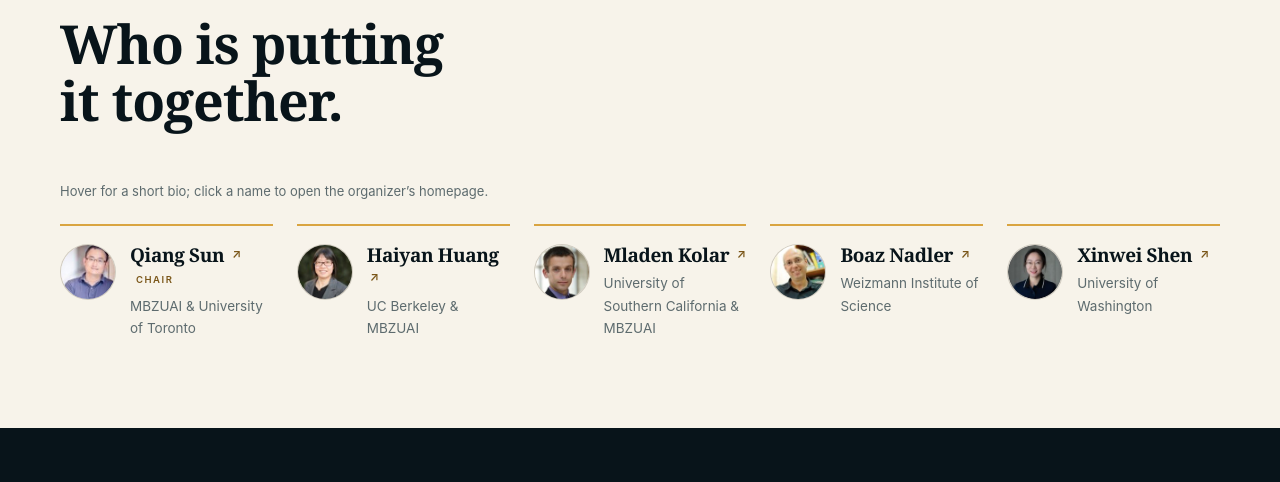
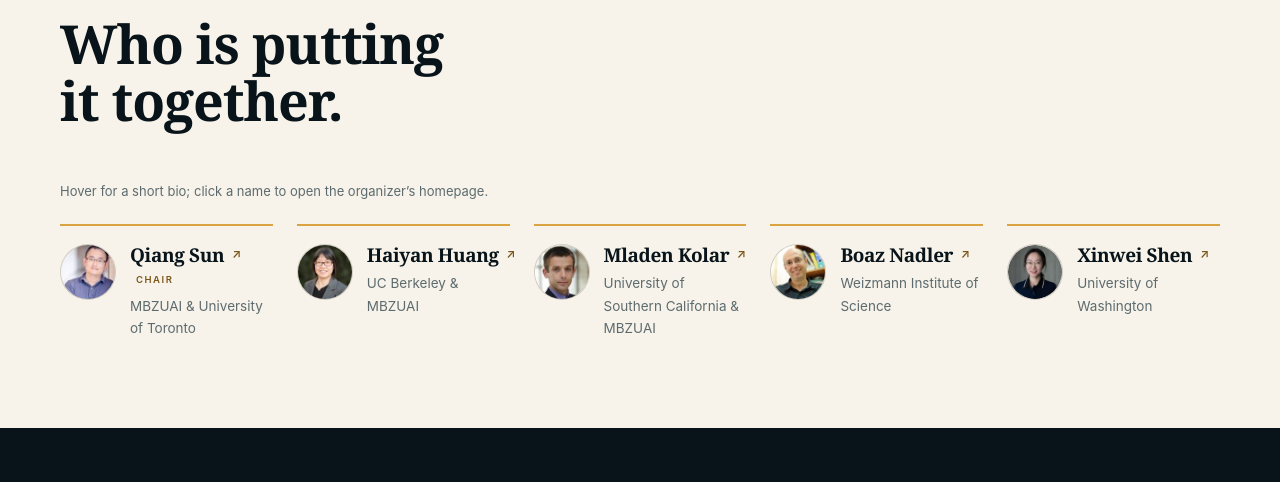
Before and after one commit to JinRuinan/stats-foundations-of-ai-2027, a plain HTML site: page index.html in a window 1280 px wide. Shown: the part 7582-8064 px from the top of the page. Drawn offline with Linux system fonts and the light colour scheme.

Commit message:
Keep organizer homepage arrow on the same line as the name

```diff
--- a/assets/styles.css
+++ b/assets/styles.css
@@ -1864,6 +1864,11 @@ a.chip { text-decoration: none; }
   flex: 1;
 }
 
+/* Keep the external-link arrow attached to organizer names. */
+.organizer-link {
+  white-space: nowrap;
+}
+
 /* --------------------------------------------------------------------------
    Motion & print
    -------------------------------------------------------------------------- */
```
